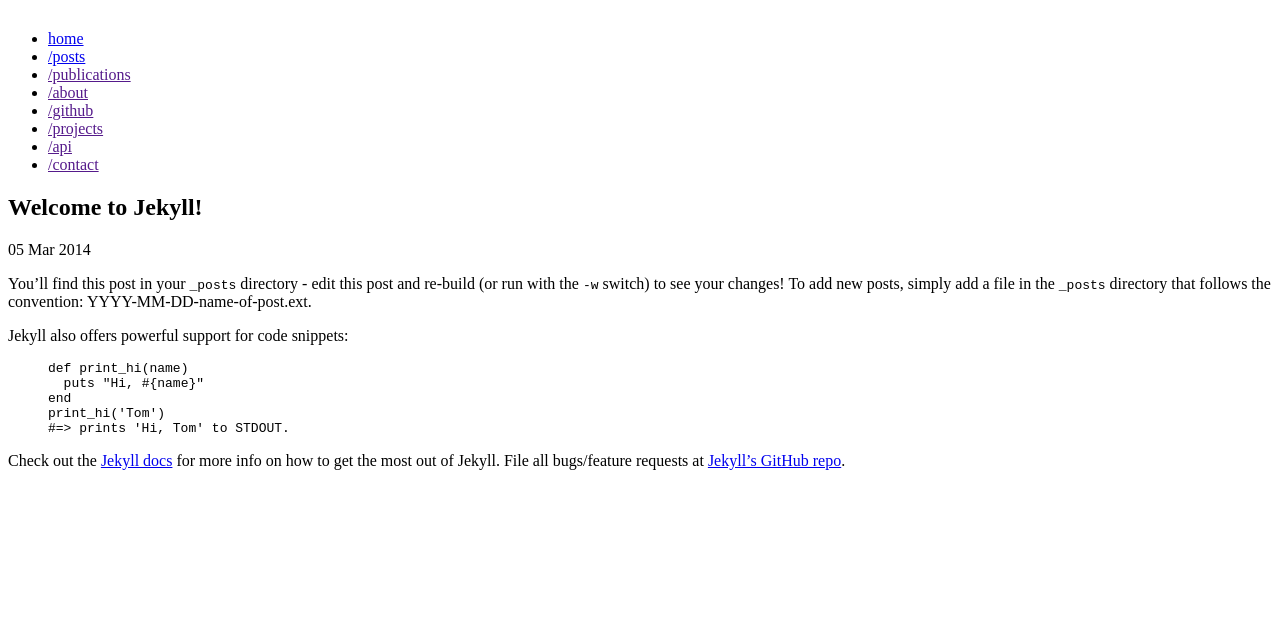
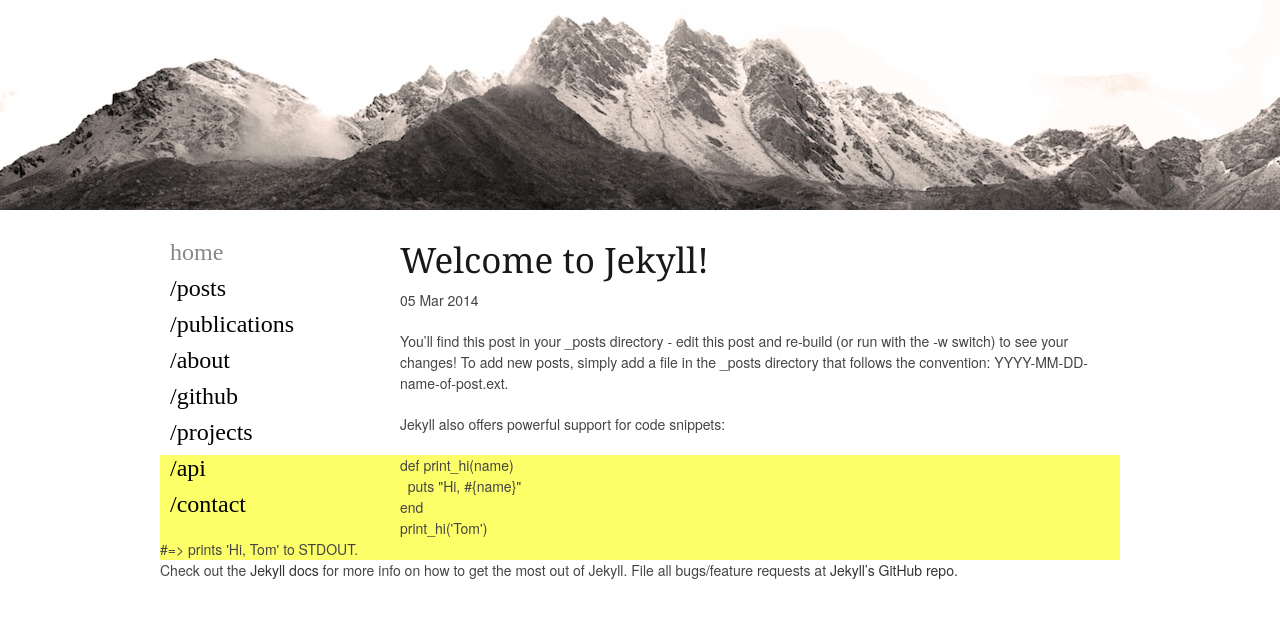
Before and after one commit to nkrumm/nkrumm.github.io, a Jekyll site: the page built from blog/_posts/2014-03-05-welcome-to-jekyll.markdown, in a window 1280 px wide. Shown: the top 618 px of the page. Built offline with Jekyll 4.4.1, drawn with Linux system fonts in a browser that asks for light colours; Markdown is read by kramdown in place of the engine named in the settings.

Commit message:
[templates] fixed css path to absolute path /css

```diff
--- a/blog/_layouts/default.html
+++ b/blog/_layouts/default.html
@@ -19,10 +19,10 @@
 
       <!-- CSS
       ================================================== -->
-      <link rel="stylesheet" href="css/base.css">
-      <link rel="stylesheet" href="css/skeleton.css">
-      <link rel="stylesheet" href="css/layout.css">
-      <link rel="stylesheet" href="css/custom.css">
+      <link rel="stylesheet" href="/css/base.css">
+      <link rel="stylesheet" href="/css/skeleton.css">
+      <link rel="stylesheet" href="/css/layout.css">
+      <link rel="stylesheet" href="/css/custom.css">
       <!--[if lt IE 9]>
         <script src="http://html5shim.googlecode.com/svn/trunk/html5.js"></script>
       <![endif]-->
```
